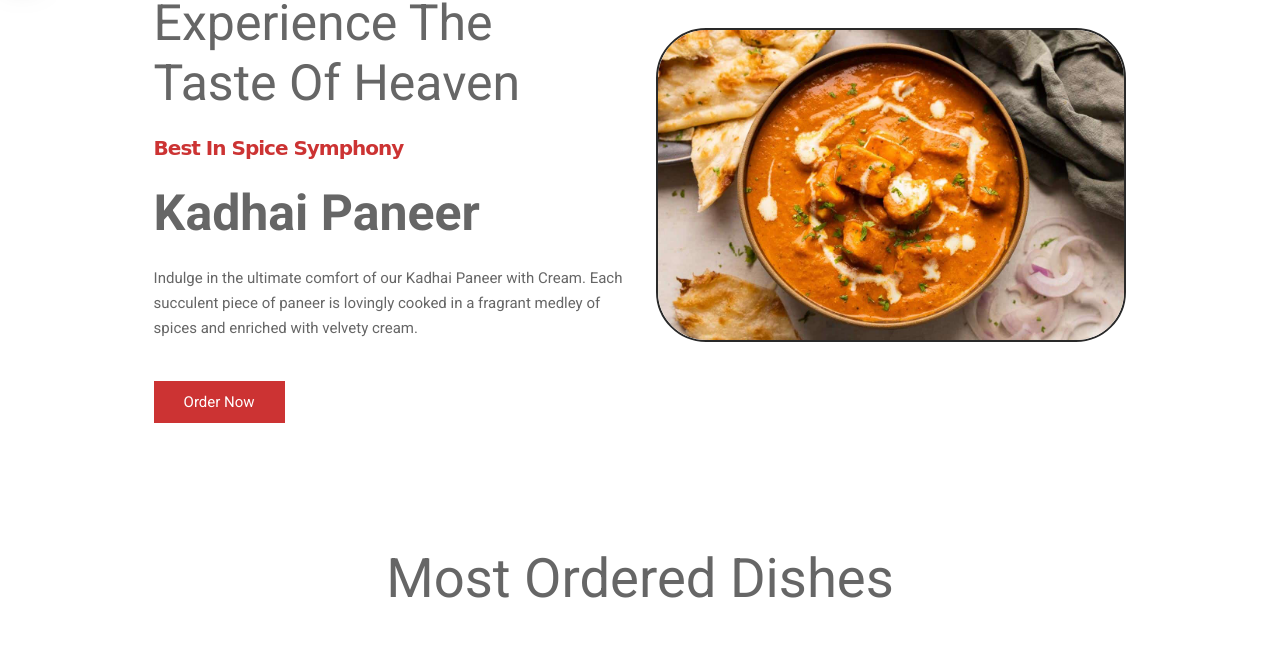
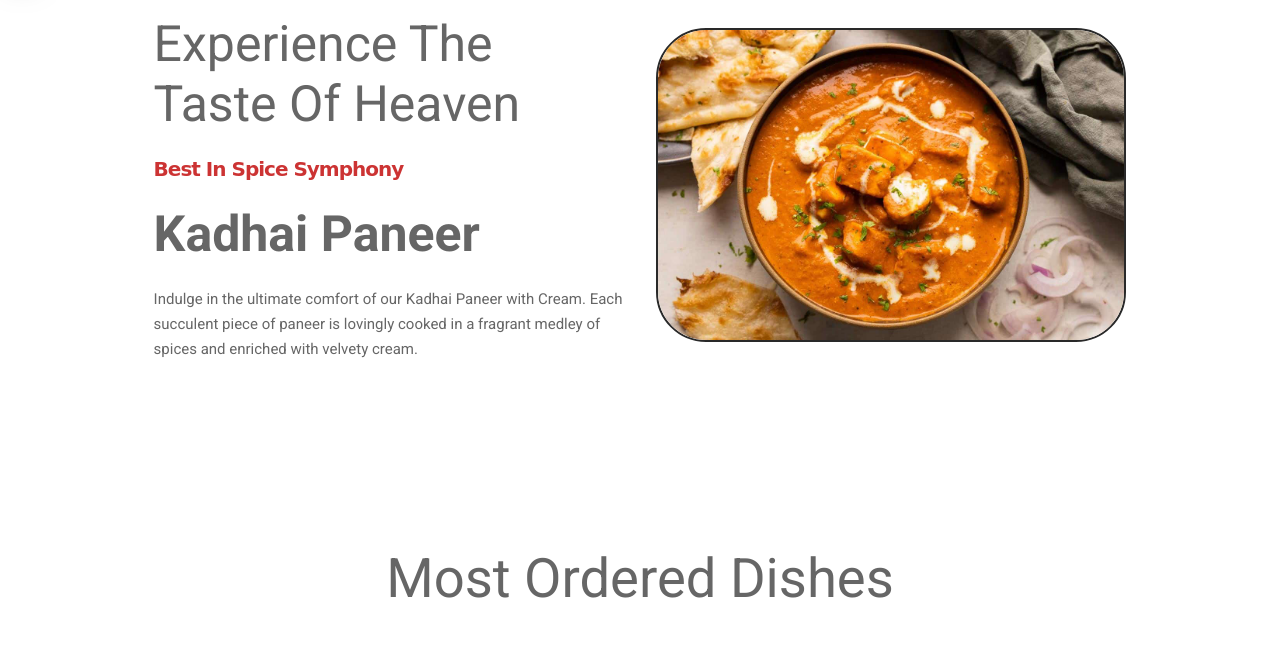
Before and after one commit to AmlanShanker/AmlanShanker.github.io, a plain HTML site: page index.html in a window 1280 px wide. Shown: the part 113-770 px from the top of the page. Drawn offline with nearby package versions, Linux system fonts and the light colour scheme.

Commit message:
Update index.html

```diff
--- a/index.html
+++ b/index.html
@@ -820,9 +820,7 @@
           succulent piece of paneer is lovingly cooked in a fragrant medley of
           spices and enriched with velvety cream.
         </p>
-        <div class="main-btn">
-          <a href="" class="btn1">Order Now</a>
-        </div>
+
       </div>
       <div class="home-img">
         <img src="/images/paneer.jpg" alt="" />
```
